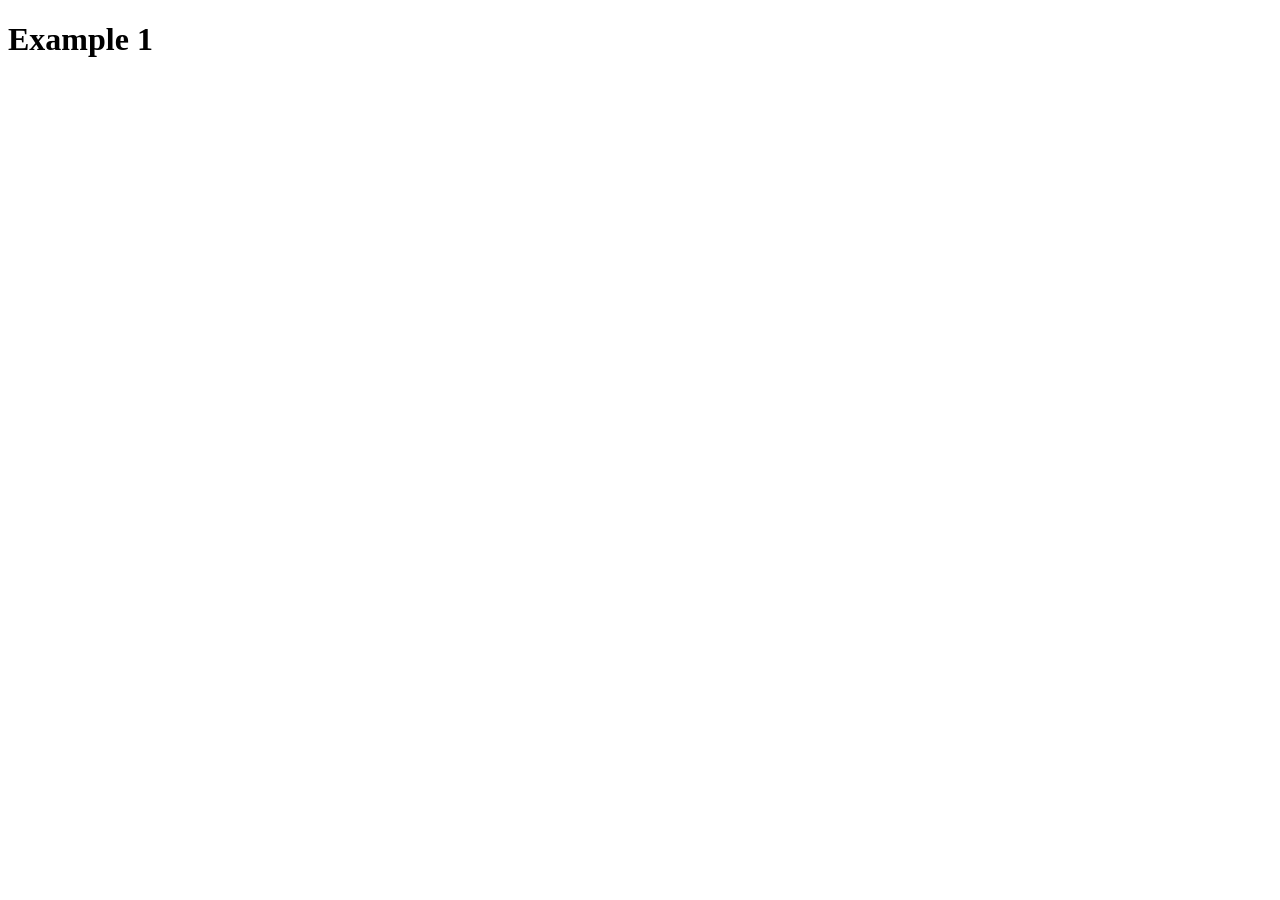
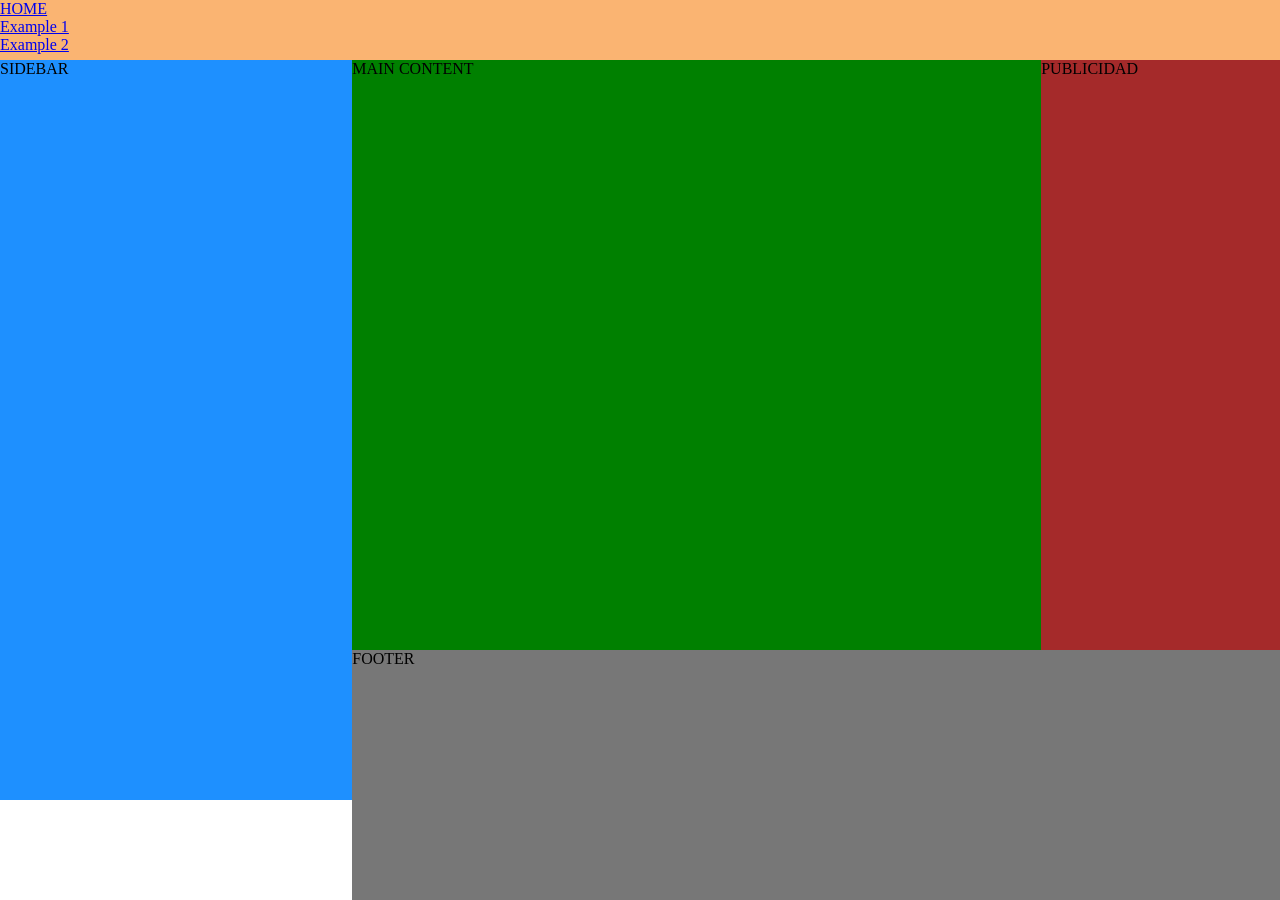
Before and after one commit to pulpodj/23a-Grid, a plain HTML site: page pages/example-1/example-1.html in a window 1280 px wide. Before the commit the page ends 800 px from the top, so only its background shows below. Drawn offline with Linux system fonts and the light colour scheme.

Commit message:
Estructura Basica HTML 3

```diff
--- /dev/null
+++ b/css/example1.css
@@ -0,0 +1,42 @@
+* {
+    padding: 0;
+    margin: 0;
+    box-sizing: border-box;
+}
+
+body {
+    display: grid;
+    height: 100vh;
+    grid-template-areas:
+        'header     header    header  header  header  header  header'
+        'sidebar    sidebar   main    main    main    main    aside'
+        'sidebar    sidebar   footer  footer  footer  footer  footer'
+    ;
+    grid-template-rows: 60px 1fr 150px;
+}
+
+.header {
+    background-color: rgb(250, 180, 114);
+    grid-area: header;
+}
+
+.sidebar {
+    background-color: dodgerblue;
+    grid-area: sidebar;
+}
+
+.main {
+    background-color: green;
+    grid-area: main;
+}
+
+.aside {
+    background-color: brown;
+    grid-area: aside;
+}
+
+.footer {
+    background-color: #777;
+    grid-area: footer;
+    height: 250px;
+}
--- a/pages/example-1/example-1.html
+++ b/pages/example-1/example-1.html
@@ -4,9 +4,30 @@
     <meta charset="UTF-8">
     <meta http-equiv="X-UA-Compatible" content="IE=edge">
     <meta name="viewport" content="width=device-width, initial-scale=1.0">
+    <link rel="stylesheet" href="/css/example1.css">
     <title>Example 1</title>
 </head>
 <body>
-    <h1>Example 1</h1>
+    <header class="header">
+        <nav>
+            <ul>
+            <li><a href="/index.html">HOME</a></li>
+            <li><a href="/pages/example-1/example-1.html">Example 1</a></li>
+            <li><a href="/pages/example-2/example-2.html">Example 2</a></li>
+        </ul>
+        </nav>
+    </header>
+    <aside class="sidebar">
+        SIDEBAR
+    </aside>
+    <main class="main">
+        MAIN CONTENT
+    </main>
+    <aside class="aside">
+        PUBLICIDAD
+    </aside>
+    <footer class="footer">
+        FOOTER
+    </footer>
 </body>
 </html>
```
